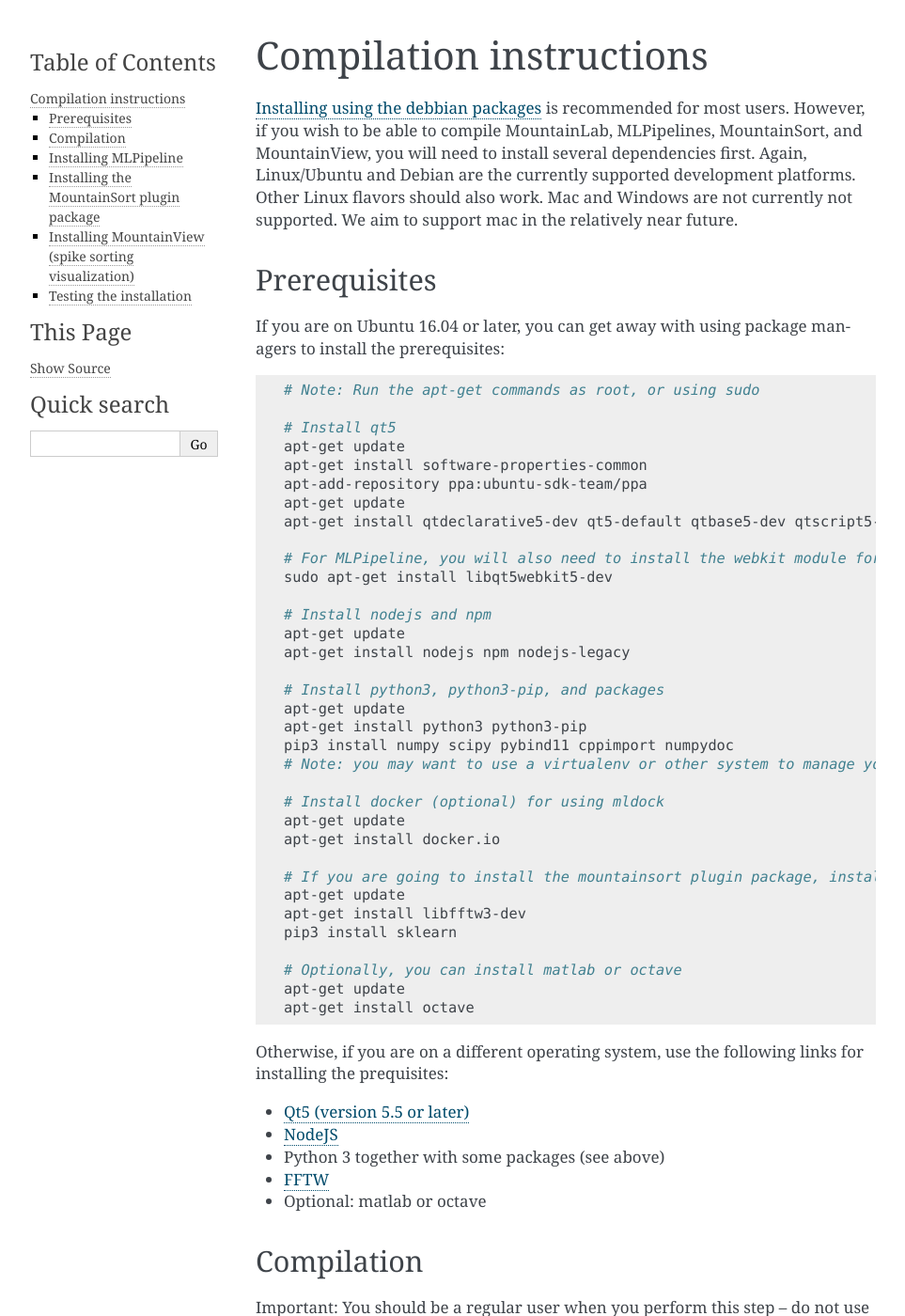
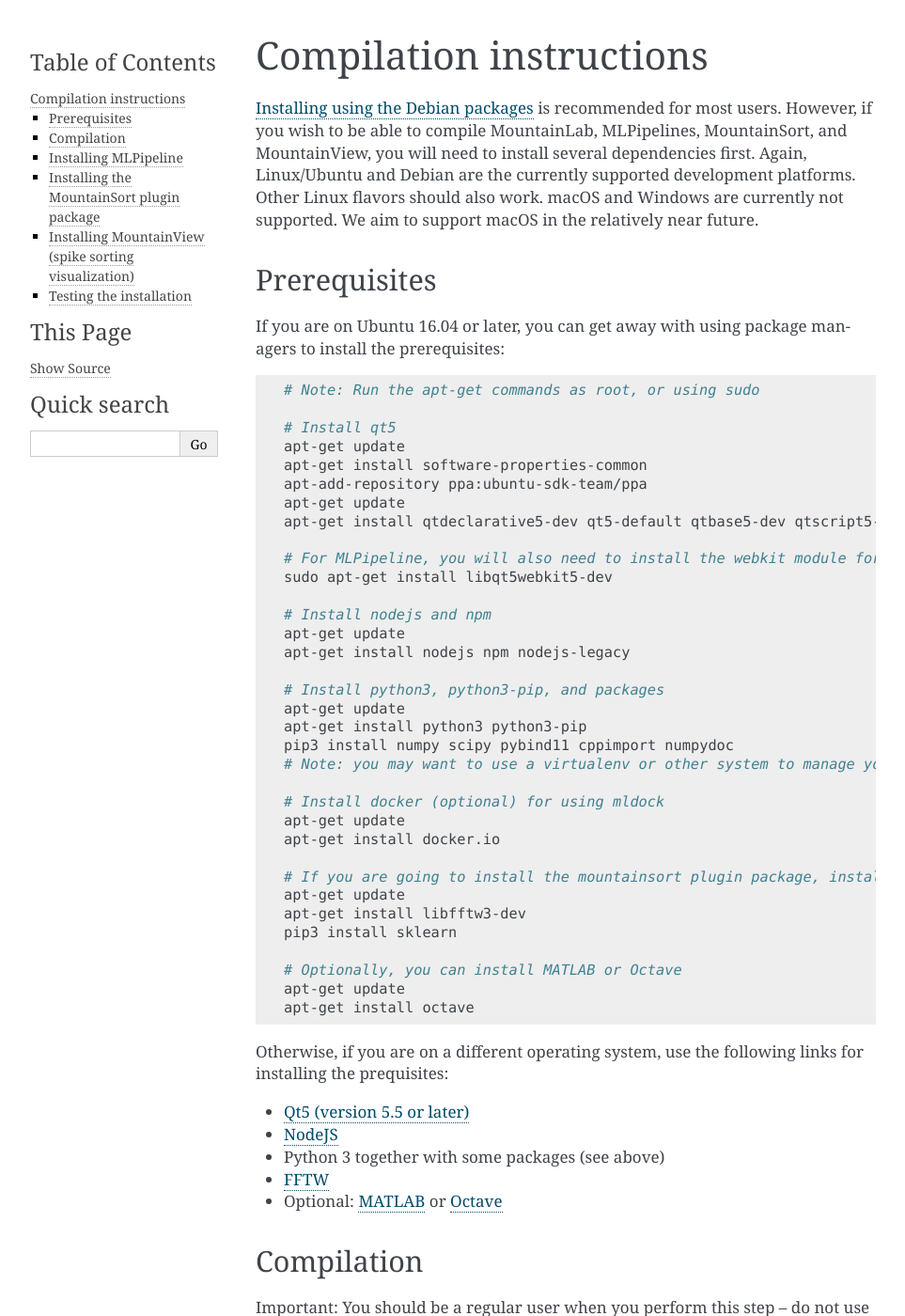
Before and after one commit to scratcharchive/mountainsort_examples, a Sphinx documentation site: the page built from docs/source/installation_advanced.rst, in a window 1280 px wide and 1400 px high. Shown: the whole window at 94% size, without its empty margins (148-1111 px from the left). Built offline with Sphinx 7.4.7, drawn with Linux system fonts in a browser that asks for light colours; pages that are not in the unit, such as notebooks, are missing from menus; some of the changed text lies outside the part shown.

Commit message:
Small edits in compilation instructions

```diff
--- a/docs/source/installation_advanced.rst
+++ b/docs/source/installation_advanced.rst
@@ -1,7 +1,7 @@
 Compilation instructions
 ========================
 
-`Installing using the debbian packages <https://mountainlab.readthedocs.org>`_ is recommended for most users. However, if you wish to be able to compile MountainLab, MLPipelines, MountainSort, and MountainView, you will need to install several dependencies first. Again, Linux/Ubuntu and Debian are the currently supported development platforms. Other Linux flavors should also work. Mac and Windows are not currently not supported. We aim to support mac in the relatively near future.
+`Installing using the Debian packages <https://mountainlab.readthedocs.org>`_ is recommended for most users. However, if you wish to be able to compile MountainLab, MLPipelines, MountainSort, and MountainView, you will need to install several dependencies first. Again, Linux/Ubuntu and Debian are the currently supported development platforms. Other Linux flavors should also work. macOS and Windows are currently not supported. We aim to support macOS in the relatively near future.
 
 Prerequisites
 -------------
@@ -41,7 +41,7 @@
 	apt-get install libfftw3-dev
 	pip3 install sklearn
 
-	# Optionally, you can install matlab or octave
+	# Optionally, you can install MATLAB or Octave
 	apt-get update
 	apt-get install octave
 
@@ -51,7 +51,7 @@
 * :doc:`NodeJS <nodejs_installation>`
 * Python 3 together with some packages (see above)
 * :doc:`FFTW <fftw_installation>`
-* Optional: matlab or octave
+* Optional: `MATLAB <https://www.mathworks.com/>`_ or `Octave <https://www.gnu.org/software/octave/>`_
 
 Compilation
 -----------
@@ -207,7 +207,7 @@
 
 You can also plunge into the python code itself to use these tools from within your python programs. However, note that the processors operate on files rather than taking numpy arrays as arguments.
 
-If you are more comfortable in Matlab, or if your raw data is loadable into Matlab, ML has utilities for reading and writing .mda files and for wrapping ML processors. For example, the to generate the above data one could also execute (from within matlab):
+If you are more comfortable in MATLAB, or if your raw data is loadable into MATLAB, ML has utilities for reading and writing .mda files and for wrapping ML processors. For example, the to generate the above data one could also execute (from within MATLAB):
 
 .. code:: matlab
 
```
Also changed, not shown: other parts of docs/source/installation_advanced.rst (+1 -1 lines).
